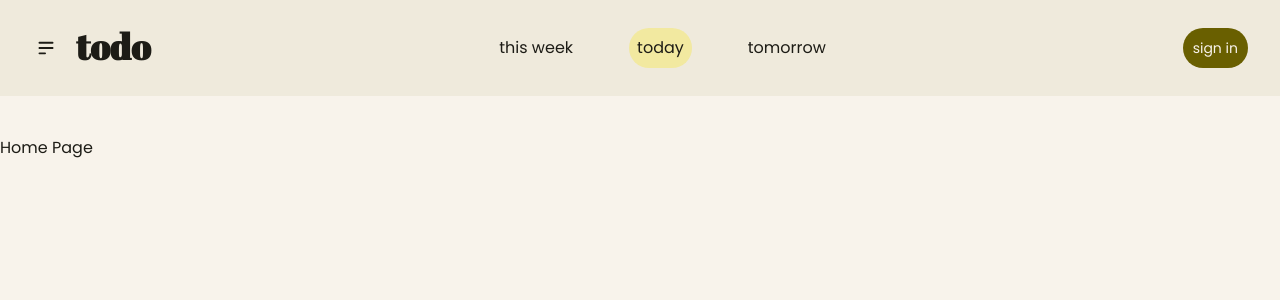
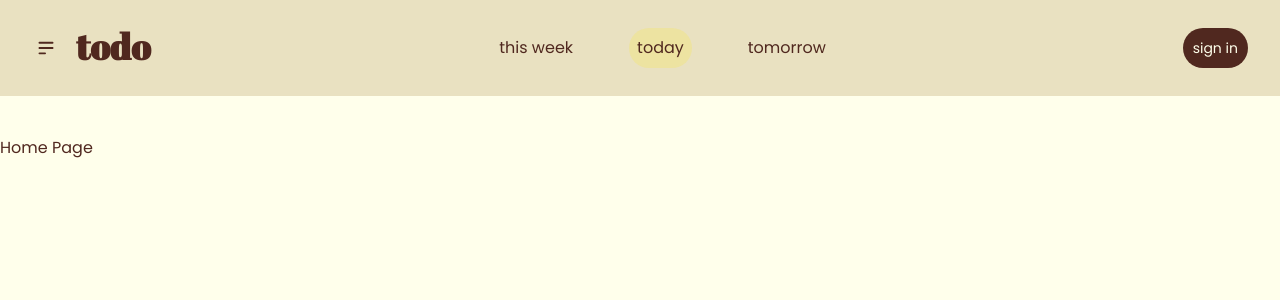
Before and after one commit to uyk23/todo, a React (Vite) app in the folder frontend/: page / in a window 1280 px wide. Shown: the top 300 px of the page. Built offline with nearby package versions, Linux system fonts and the light colour scheme; no server answers.

Commit message:
create theme context
create toggle switch for themes
complete dark & light themes for the sweet theme
update colors for sweet theme

```diff
--- a/frontend/index.html
+++ b/frontend/index.html
@@ -1,5 +1,5 @@
 <!doctype html>
-<html lang="en" data-primary-theme="light" data-secondary-theme="sweet">
+<html lang="en">
   <head>
     <meta charset="UTF-8" />
     <link rel="icon" type="image/svg+xml" href="/vite.svg" />
--- a/frontend/src/components/SideMenu.tsx
+++ b/frontend/src/components/SideMenu.tsx
@@ -3,6 +3,7 @@ import { Link } from "react-router-dom";
 import { Bars3BottomLeftIcon, XMarkIcon } from "@heroicons/react/16/solid";
 import { FaceSmileIcon } from "@heroicons/react/24/outline";
 import { useQuery } from "react-query";
+import ThemeSwitch from "./ThemeSwitch";
 import * as apiClient from "../api-client";
 
 const SideMenu = () => {
@@ -36,7 +37,7 @@ const SideMenu = () => {
       ></button>
       <div
         className={
-          "md:w-1/2 w-full h-full absolute transition-all main-bg z-20 duration-700 " +
+          "flex flex-col md:w-1/2 w-full h-full absolute transition-all main-bg z-20 duration-700 " +
           (open ? "open-sidenav" : "close-sidenav")
         }
       >
@@ -50,13 +51,14 @@ const SideMenu = () => {
             </span>
           </div>
         </div>
-        <div className="flex items-center w-auto m-5 ms-8">
-          <p className="overflow-hidden text-xl text-ellipsis">
-            hello {username}
-          </p>
-          <div>
+        <div className="flex flex-col flex-1 w-auto m-5 ms-8">
+          <div className="flex items-center">
+            <p className="overflow-hidden text-xl max-w-96 text-ellipsis">
+              hello {username}
+            </p>
             <FaceSmileIcon className="size-10" />
           </div>
+          <ThemeSwitch />
         </div>
       </div>
     </>
--- /dev/null
+++ b/frontend/src/components/ThemeSwitch.tsx
@@ -0,0 +1,58 @@
+import {
+  HeartIcon,
+  MoonIcon,
+  StarIcon,
+  SunIcon,
+} from "@heroicons/react/16/solid";
+import { useThemeContext } from "../contexts/ThemeContext";
+
+const ThemeSwitch = () => {
+  const {
+    primaryTheme,
+    changePrimaryTheme,
+    secondaryTheme,
+    changeSecondaryTheme,
+    changeAttributes,
+  } = useThemeContext();
+
+  return (
+    <div className="flex flex-col items-center gap-10 mt-auto mb-5">
+      <span className="flex items-center gap-3">
+        <p className="w-20 text-end">light</p>
+        <label className="toggle-button">
+          <input
+            checked={primaryTheme}
+            onChange={() => {
+              changePrimaryTheme(!primaryTheme);
+              changeAttributes(primaryTheme, secondaryTheme);
+            }}
+            type="checkbox"
+          />
+          <span className="flex items-center p-0 slider primary-btn">
+            {primaryTheme ? <MoonIcon /> : <SunIcon />}
+          </span>
+        </label>
+        <p className="w-20">dark</p>
+      </span>
+      <span className="flex items-center gap-3">
+        <p className="w-20 text-end">sweet</p>
+        <label className="toggle-button">
+          <input
+            checked={secondaryTheme}
+            onChange={() => {
+              changeSecondaryTheme(!secondaryTheme);
+              changeAttributes(primaryTheme, secondaryTheme);
+            }}
+            type="checkbox"
+          />
+          <span className="flex items-center p-0 slider primary-btn">
+            {secondaryTheme ? <StarIcon /> : <HeartIcon />}
+          </span>
+        </label>
+        <p className="w-20">minimal</p>
+      </span>
+    </div>
+  );
+};
+
+export default ThemeSwitch;
--- /dev/null
+++ b/frontend/src/contexts/ThemeContext.tsx
@@ -0,0 +1,51 @@
+import React, { useContext, useEffect, useState } from "react";
+
+type ThemeContext = {
+  primaryTheme: boolean;
+  changePrimaryTheme: (primaryTheme: boolean) => void;
+  secondaryTheme: boolean;
+  changeSecondaryTheme: (secondaryTheme: boolean) => void;
+  changeAttributes: (primary: boolean, secondary: boolean) => void;
+};
+
+const ThemeContext = React.createContext<ThemeContext | undefined>(undefined);
+
+export const ThemeContextProvider = ({
+  children,
+}: {
+  children: React.ReactNode;
+}) => {
+  const [isPrimaryTheme, setIsPrimaryTheme] = useState<boolean>(
+    window.matchMedia("(prefers-color-scheme: dark)").matches
+  );
+  const [isSecondaryTheme, setIsSecondaryTheme] = useState<boolean>(false);
+
+  function setThemeAttributes(primary: boolean, secondary: boolean) {
+    const html = document.querySelector("html");
+    html?.setAttribute("data-primary-theme", primary ? "dark" : "light");
+    html?.setAttribute("data-secondary-theme", secondary ? "minimal" : "sweet");
+  }
+
+  useEffect(() => {
+    setThemeAttributes(isPrimaryTheme, isSecondaryTheme);
+  }, [setThemeAttributes, isPrimaryTheme, isSecondaryTheme]);
+
+  return (
+    <ThemeContext.Provider
+      value={{
+        primaryTheme: isPrimaryTheme,
+        changePrimaryTheme: setIsPrimaryTheme,
+        secondaryTheme: isSecondaryTheme,
+        changeSecondaryTheme: setIsSecondaryTheme,
+        changeAttributes: setThemeAttributes,
+      }}
+    >
+      {children}
+    </ThemeContext.Provider>
+  );
+};
+
+export const useThemeContext = () => {
+  const context = useContext(ThemeContext);
+  return context as ThemeContext;
+};
--- a/frontend/src/index.css
+++ b/frontend/src/index.css
@@ -5,29 +5,37 @@
 @layer base {
     html[data-primary-theme='light'] {
         color-scheme: light;
-
-        --main-background-color: #F8F3EB;
-        --secondary-background-color: #EFEADC;
-        --task-color: #FDFBF9;
-        --text-color: #1D1C16;
     }
 
-    /* html[data-primary-theme='dark'] {
+    html[data-primary-theme='dark'] {
         color-scheme: dark;
+    }
 
-        --main-saturation: 50%;
-        --main-lightness: 50%;
-    } */
-
-    html[data-secondary-theme='sweet'] {
+    html[data-primary-theme='light'][data-secondary-theme='sweet'] {
         --primary-font: "Abril Fatface", "serif";
         --secondary-font: "Poppins", "sans-serif";
 
-        --main-color: #F4E65A;
-        --main-light-color: #F4E65A75;
-        --secondary-color: #695F00;
-        --secondary-light-color: #695F0070;
-        /* --secondary-color: #A8CFB9; hsl(146, 29%, 74%)*/
+        --main-background-color: #FFFFEB;
+        --secondary-background-color: #E9E1C1;
+        --task-color: #A8CFB9;
+        --text-color: #50281F;
+        --main-color: #F4E65A50;
+        --secondary-color: #50281F;
+        --secondary-light-color: #50281F75;
+    }
+
+    html[data-primary-theme='dark'][data-secondary-theme='sweet'] {
+        --primary-font: "Abril Fatface", "serif";
+        --secondary-font: "Poppins", "sans-serif";
+
+        --main-background-color: #351C16;
+        --secondary-background-color: #50281F;
+        --task-color: #365142;
+        --text-color: #EDEDCE;
+        --main-color: #9f9a7a;
+        --main-color: #DCC90050;
+        --secondary-color: #F7EEB8;
+        --secondary-light-color: #F7EEB895;
     }
 
     /* html[data-secondary-theme='minimal'] {
@@ -89,8 +97,29 @@
         @apply md:block;
     }
 
-    .close-sidenav-bg {
+    .close-sidenav-bg,
+    label.toggle-button input {
         @apply hidden;
+    }
+
+    label.toggle-button {
+        @apply relative flex items-center w-24 p-1 transition-all rounded-full cursor-pointer bg-[var(--main-color)];
+    }
+
+    label.toggle-button span {
+        @apply w-8 h-8 transition-transform rounded-full bg-[var(--text-color)];
+    }
+
+    label.toggle-button input:checked + span {
+        @apply float-right ml-auto mr-10 translate-x-10;
+    }
+
+    label.toggle-button input:checked + span>* {
+        @apply float-right ml-auto mr-0;
+    }
+
+    label.toggle-button:active span {
+        @apply w-14;
     }
 }
 
@@ -107,6 +136,10 @@
         font-family: var(--primary-font);
     }
 
+    .task {
+        background-color: var(--task-color);
+    }
+
     button>svg,
     span:not(.logo)>a {
         padding: 0.5rem;
@@ -116,12 +149,12 @@
 
     span:not(.logo)>a:hover:not(.active) {
         background-color: var(--secondary-light-color);
-        color: var(--main-color);
+        color: var(--main-background-color);
     }
 
     button>svg:hover,
     a.active {
-        background-color: var(--main-light-color);
+        background-color: var(--main-color);
     }
 
     a.active {
--- a/frontend/src/main.tsx
+++ b/frontend/src/main.tsx
@@ -4,6 +4,7 @@ import App from "./App.tsx";
 import "./index.css";
 import { QueryClient, QueryClientProvider } from "react-query";
 import { AppContextProvider } from "./contexts/AppContext.tsx";
+import { ThemeContextProvider } from "./contexts/ThemeContext.tsx";
 
 const queryClient = new QueryClient({
   defaultOptions: {
@@ -16,9 +17,11 @@ const queryClient = new QueryClient({
 ReactDOM.createRoot(document.getElementById("root")!).render(
   <React.StrictMode>
     <QueryClientProvider client={queryClient}>
-      <AppContextProvider>
-        <App />
-      </AppContextProvider>
+      <ThemeContextProvider>
+        <AppContextProvider>
+          <App />
+        </AppContextProvider>
+      </ThemeContextProvider>
     </QueryClientProvider>
   </React.StrictMode>
 );
```
